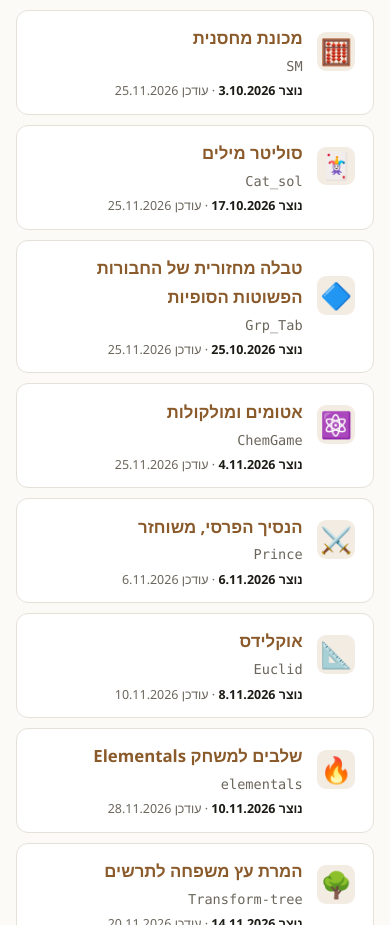
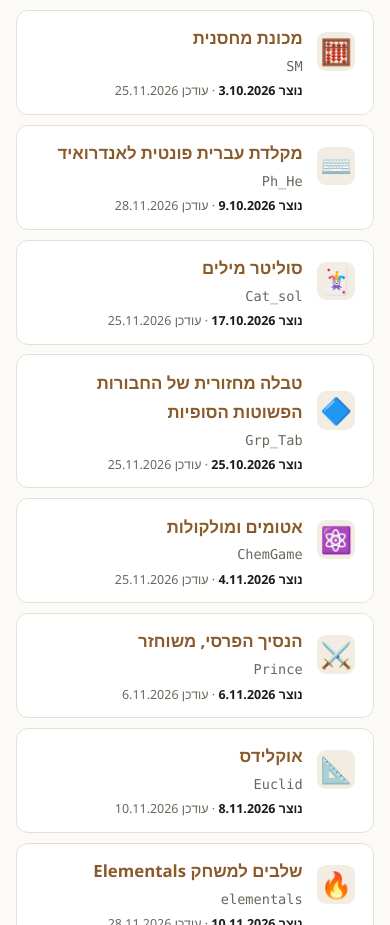
Before and after one commit to Rami5743/Rami5743.github.io, a plain HTML site: page index.html in a window 390 px wide. Shown: the part 823-1748 px from the top of the page. Drawn offline with Linux system fonts and the light colour scheme; no server answers.

Commit message:
Link the phonetic Hebrew keyboard for Android (Ph_He)
Also isolates text kept in the other script, following the updated
bilingual-page skill.

Co-Authored-By: Claude Opus 5.5 <noreply@anthropic.com>
Claude-Session: https://claude.ai/code/session_01DW9uEzQNLjtMxF1wSezBeZ

```diff
--- a/index.html
+++ b/index.html
@@ -116,6 +116,10 @@
      only the one matching the page's language is shown. */
   html[lang="he"] [data-l="en"],
   html[lang|="en"] [data-l="he"] { display: none !important; }
+
+  /* Text kept in the other script is isolated, so the commas and spaces
+     around it keep their places: "ק, ו, פ and ט" stays in that order. */
+  [translate="no"] { unicode-bidi: isolate; }
 
   .lang-switch { display: flex; gap: 6px; }
   .lang-switch a {
@@ -285,6 +289,7 @@
     <li data-repo="dna" data-created="2026-08-24T08:22:46Z" data-modified="2026-11-28T04:44:17Z"><a href="https://rami5743.github.io/dna/"><span class="ico" aria-hidden="true">🧬</span><span class="text"><span class="name"><span data-l="he">דפדפן הגנום</span><span data-l="en" lang="en-US">Genome browser</span></span><span class="repo" translate="no">dna</span></span><span class="dates"></span></a></li>
     <li data-repo="edu_sources" data-created="2026-09-17T04:40:49Z" data-modified="2026-11-25T13:10:57Z"><a href="https://rami5743.github.io/edu_sources/"><span class="ico" aria-hidden="true">📚</span><span class="text"><span class="name"><span data-l="he">מקורות לימוד מומלצים</span><span data-l="en" lang="en-US">Recommended learning resources</span></span><span class="repo" translate="no">edu_sources</span></span><span class="dates"></span></a></li>
     <li data-repo="SM" data-created="2026-10-03T10:17:55Z" data-modified="2026-11-25T13:19:07Z"><a href="https://rami5743.github.io/SM/"><span class="ico" aria-hidden="true">🧮</span><span class="text"><span class="name"><span data-l="he">מכונת מחסנית</span><span data-l="en" lang="en-US">Stack Machine</span></span><span class="repo" translate="no">SM</span></span><span class="dates"></span></a></li>
+    <li data-repo="Ph_He" data-created="2026-10-09T08:20:49Z" data-modified="2026-11-28T05:50:25Z"><a href="https://rami5743.github.io/Ph_He/" data-href-en="https://rami5743.github.io/Ph_He/?lang=en"><span class="ico" aria-hidden="true">⌨️</span><span class="text"><span class="name"><span data-l="he">מקלדת עברית פונטית לאנדרואיד</span><span data-l="en" lang="en-US">Phonetic Hebrew keyboard for Android</span></span><span class="repo" translate="no">Ph_He</span></span><span class="dates"></span></a></li>
     <li data-repo="Cat_sol" data-created="2026-10-17T14:42:28Z" data-modified="2026-11-25T13:19:45Z"><a href="https://rami5743.github.io/Cat_sol/"><span class="ico" aria-hidden="true">🃏</span><span class="text"><span class="name"><span data-l="he">סוליטר מילים</span><span data-l="en" lang="en-US">Word Solitaire</span></span><span class="repo" translate="no">Cat_sol</span></span><span class="dates"></span></a></li>
     <li data-repo="Grp_Tab" data-created="2026-10-25T15:13:31Z" data-modified="2026-11-25T20:29:34Z"><a href="https://rami5743.github.io/Grp_Tab/"><span class="ico" aria-hidden="true">🔷</span><span class="text"><span class="name"><span data-l="he">טבלה מחזורית של החבורות הפשוטות הסופיות</span><span data-l="en" lang="en-US">A Periodic Table of the Finite Simple Groups</span></span><span class="repo" translate="no">Grp_Tab</span></span><span class="dates"></span></a></li>
     <li data-repo="ChemGame" data-created="2026-11-04T02:12:49Z" data-modified="2026-11-25T13:11:04Z"><a href="https://rami5743.github.io/ChemGame/" data-href-en="https://rami5743.github.io/ChemGame/?lang=en"><span class="ico" aria-hidden="true">⚛️</span><span class="text"><span class="name"><span data-l="he">אטומים ומולקולות</span><span data-l="en" lang="en-US">Atoms &amp; Molecules</span></span><span class="repo" translate="no">ChemGame</span></span><span class="dates"></span></a></li>
```
